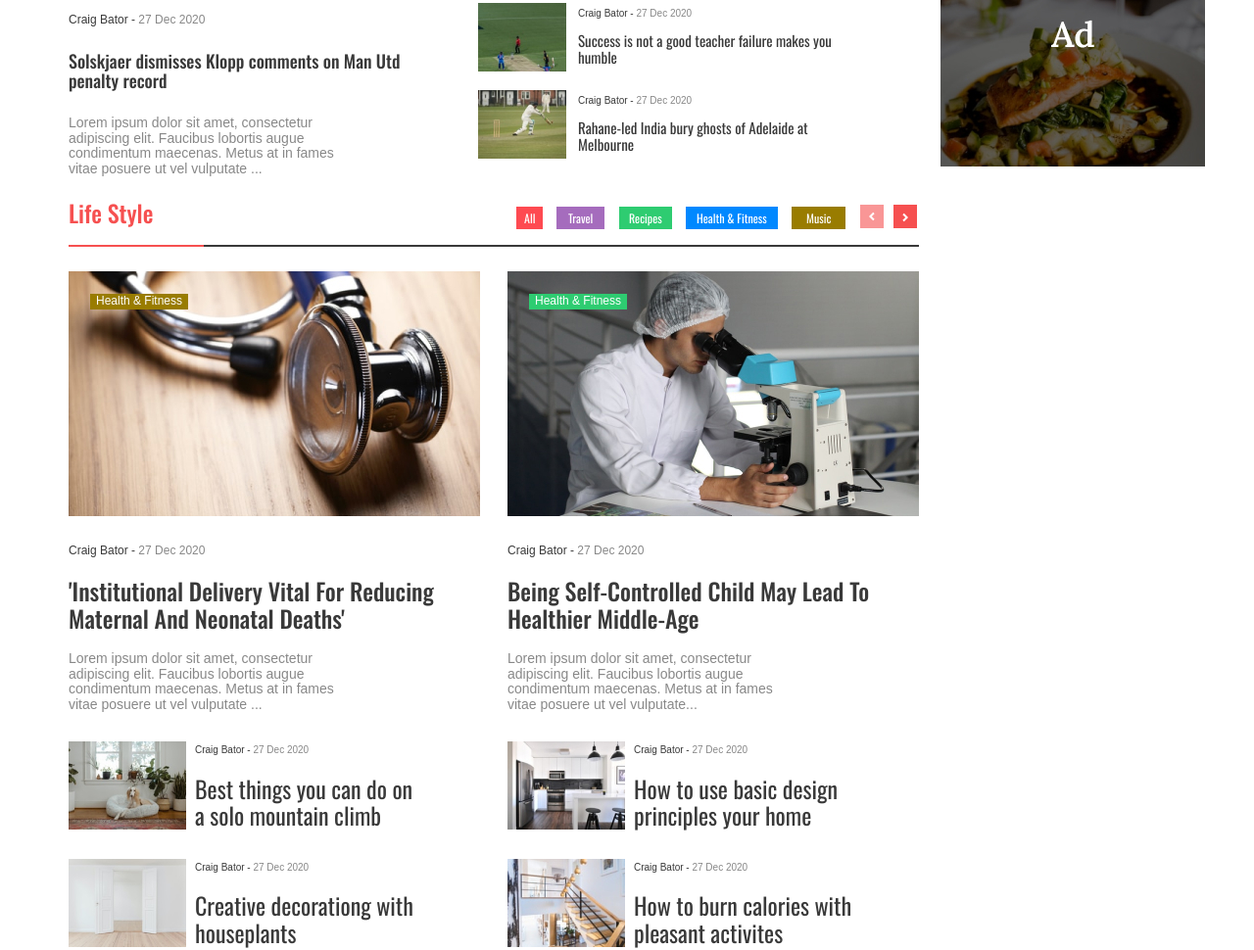
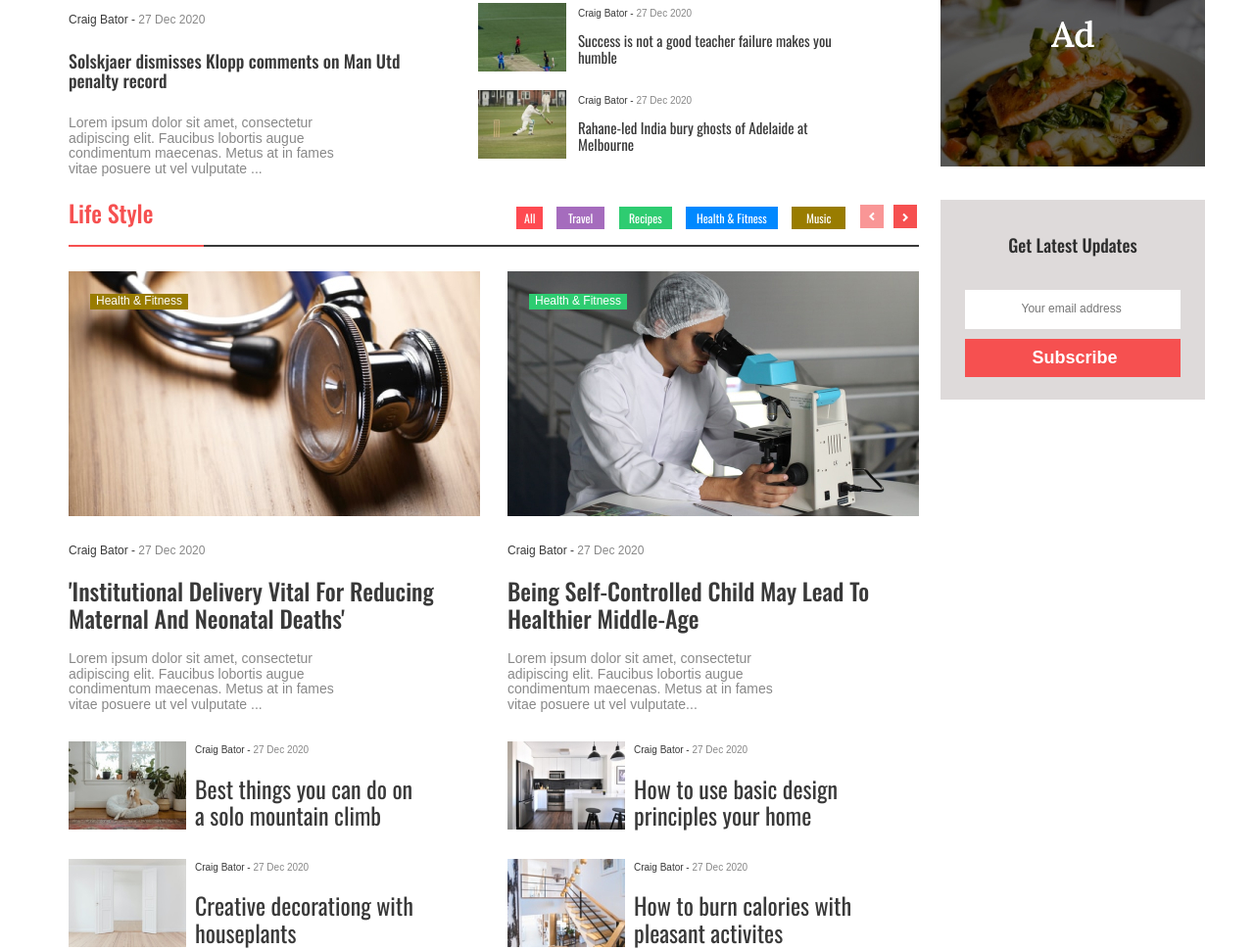
Before and after one commit to SergUserGit/grid-pet-project, a plain HTML site: page index.html in a window 1280 px wide. Shown: the part 2475-3445 px from the top of the page at 98% size. Drawn offline with nearby package versions, Linux system fonts and the light colour scheme; a web font is replaced by a local one.

Commit message:
add: form life style
add: form life style

```diff
--- a/index.html
+++ b/index.html
@@ -481,6 +481,7 @@
 
       <section class="life-style">
 
+        <div>
           <div class="group-life-style">
             <h2 class="life-style-title">Life Style</h2>
             <ul class="life-style-nav-list">
@@ -505,7 +506,8 @@
               </div>
               <p class="life-style-ph-one"><span class="life-style-span-one">Craig Bator - </span><span
                   class="life-style-span-two">27 Dec 2020</span></p>
-            <h3 class="life-style-det-titleone">'Institutional delivery vital for reducing maternal and neonatal deaths'
+              <h3 class="life-style-det-titleone">'Institutional delivery vital for reducing maternal and neonatal
+                deaths'
               </h3>
               <p class="life-style-ph-def">Lorem ipsum dolor sit amet, consectetur adipiscing elit. Faucibus lobortis
                 augue condimentum maecenas.
@@ -566,6 +568,15 @@
               </div>
             </li>
           </ul>
+        </div>
+
+        <div>
+          <form class="form-latest">
+            <h2 class="form-latest-title">Get Latest Updates</h2>
+            <input class="form-latest-input" type="email" placeholder="Your email address">
+            <button class="form-latest-button" type="submit">Subscribe</button>
+          </form>
+        </div>
 
       </section>
 
--- a/styles.css
+++ b/styles.css
@@ -1806,3 +1806,61 @@ p {
 .life-style-details-itemtsix {
   grid-area: detsix;
 }
+
+.form-latest-title {
+  font-weight: 500;
+  font-size: 18px;
+  line-height: 164%;
+  color: #2d2d2d;
+  font-family: "Oswald", sans-serif;
+  margin-bottom: 30px;
+}
+
+.form-latest-input {
+  font-weight: 400;
+  font-size: 12px;
+  line-height: 164%;
+  color: #2d2d2d;
+  font-family: "Sofia Sans Condensed", sans-serif;
+  background: #fff;
+  border: none;
+  padding-left: 57.5px;
+  padding-right: 57.5px;
+  padding-top: 10px;
+  padding-bottom: 10px;
+  width: 220px;
+  margin-bottom: 10px;
+}
+
+.form-latest-button {
+  border: none;
+  background: #f65050;
+  font-weight: 700;
+  font-size: 18px;
+  line-height: 164%;
+  color: #fff;
+  font-family: "Sofia Sans Condensed", sans-serif;
+  cursor: pointer;
+  padding-left: 68.5px;
+  padding-right: 68.5px;
+  padding-top: 5px;
+  padding-bottom: 5px;
+  width: 220px;
+}
+
+.form-latest {
+  display: flex;
+  flex-direction: column;
+  align-items: center;
+  background: #dedada;
+  padding-bottom: 23px;
+  padding-right: 25px;
+  padding-left: 25px;
+  padding-top: 32px;
+}
+
+.life-style {
+  display: grid;
+  grid-template-columns: 870px 1fr;
+  column-gap: 20px;
+}
```
Lines whose indentation alone changed are shown as unchanged.
